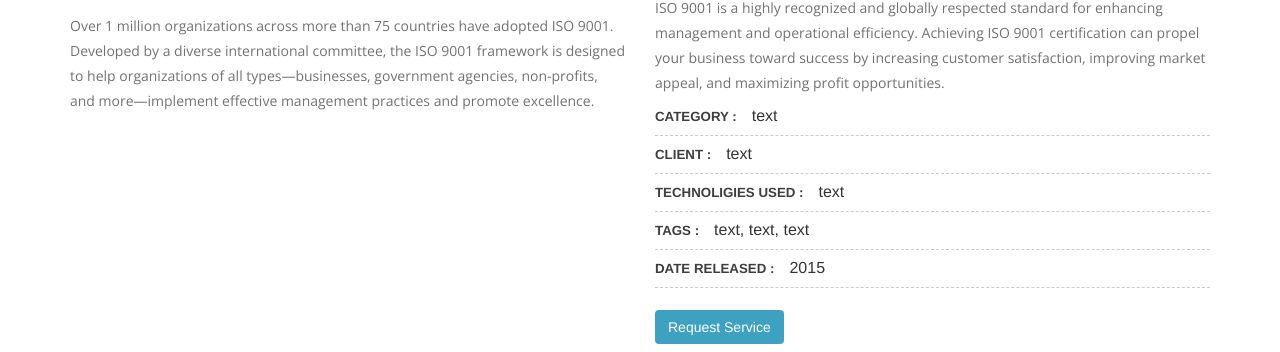
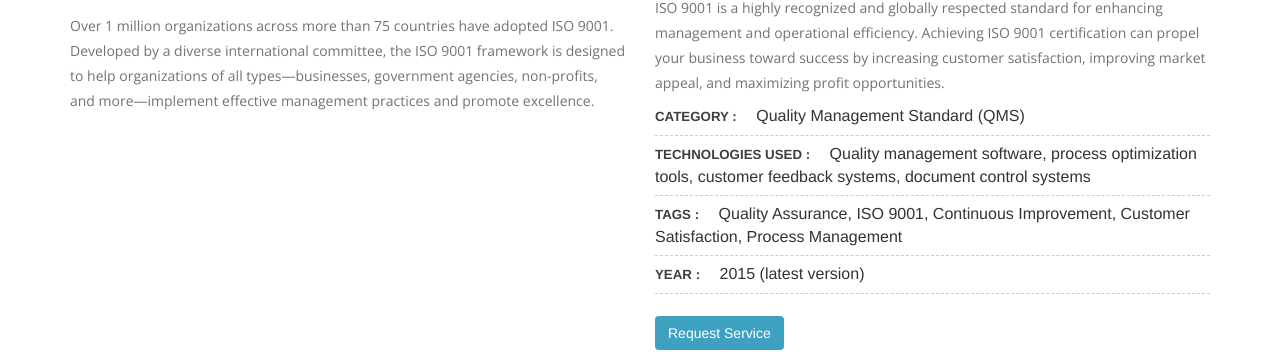
Before and after one commit to yusuf-quddus/RDESK, a React (Vite) app in the folder frontend/: page /compliance/ISO9001 in a window 1280 px wide. Shown: the part 401-753 px from the top of the page. Built offline with nearby package versions, Linux system fonts and the light colour scheme.

Commit message:
compliance tags

```diff
--- a/frontend/src/components/compliance/Compliance-Page.jsx
+++ b/frontend/src/components/compliance/Compliance-Page.jsx
@@ -37,11 +37,10 @@
           <h3 className="margin-bottom-15">Summary </h3>
                             <p>{iso.summary}</p>
 						<ul className="work-detail-list">
-							<li><span>Category :</span>text</li>
-							<li><span>Client :</span>text</li>
-							<li><span>Technoligies used :</span>text</li>
-                            <li><span>Tags :</span>text, text, text</li>
-							<li><span>Date released :</span>{iso.year}</li>
+                <li><span>Category :</span> {iso.facts.Category}</li>
+                <li><span>Technologies used :</span> {iso.facts["Technologies Used"]}</li>
+                <li><span>Tags :</span> {iso.facts.Tags}</li>
+                <li><span>Year :</span> {iso.facts.Year}</li>
 						</ul>
 
                         <a onClick={() => navigate(`/contact#request-service#compliance-services#${iso.name}`)} className="btn btn-blue">Request Service</a>
--- a/frontend/src/data/services.json
+++ b/frontend/src/data/services.json
@@ -39,13 +39,18 @@
     "Compliance Services": [
         {
             "name": "ISO 9001",
-            "subtitle": "Quality Management Standard",
             "acronym": "QMS",
             "summary": "ISO 9001 is a highly recognized and globally respected standard for enhancing management and operational efficiency. Achieving ISO 9001 certification can propel your business toward success by increasing customer satisfaction, improving market appeal, and maximizing profit opportunities.",
             "description": "Over 1 million organizations across more than 75 countries have adopted ISO 9001. Developed by a diverse international committee, the ISO 9001 framework is designed to help organizations of all types—businesses, government agencies, non-profits, and more—implement effective management practices and promote excellence.",
             "page-link": "/compliance/ISO9001",
             "image": "https://picsum.photos/200",
-            "year": "2015"
+            "facts":
+                {"Category":"Quality Management Standard (QMS)",
+                "Technologies Used":"Quality management software, process optimization tools, customer feedback systems, document control systems",
+                "Tags":"Quality Assurance, ISO 9001, Continuous Improvement, Customer Satisfaction, Process Management",
+                "Year": "2015 (latest version)"
+            }
+
         },
         {
             "name": "ISO 27001",
@@ -55,7 +60,14 @@
             "description":"Organizations should choose ISO 27001 because it serves as the gold standard for information security, showcasing their dedication to protecting sensitive data and building trust with customers and business partners. By adopting this standard, companies create a robust framework to shield against threats like cyberattacks, data breaches, and information misuse. This certification not only demonstrates compliance with international security practices but also positions organizations as reliable partners in a competitive market.\n\nISO 27001 supports organizations of any size by providing a systematic approach to managing all forms of information—digital, physical, or cloud-based. Additionally, it helps reduce costs through effective risk management and prevention measures. The certification ensures preparedness for potential security incidents and strengthens an organization’s ability to recover quickly, giving it a significant edge over competitors.",
             "page-link": "/compliance/ISO27001",
             "image": "https://picsum.photos/200",
-            "year": "2022"
+            "facts":
+                {
+                    "Category": "Information Security Management System (ISMS)",
+                    "Technologies Used": "Risk assessment tools, incident management systems, encryption software, access control mechanisms, audit and compliance software",
+                    "Tags": "Information Security, ISO 27001, Risk Management, Data Protection, Cybersecurity",
+                    "Year": "2022"
+                }
+
         },
         {
             "name": "ISO 14001",
@@ -65,7 +77,15 @@
             "description":"Organizations adopt ISO 14001 to demonstrate their commitment to sustainability and ethical environmental practices. This certification builds trust with customers and stakeholders by showing proactive measures to minimize environmental impact and comply with regulations. It enhances operational efficiency through systematic monitoring and controls while encouraging innovation in reducing waste and pollution.\n\nISO 14001 also supports long-term business stability by addressing potential environmental risks, reassuring employees and management of a forward-thinking approach. Overall, it positions businesses as leaders in environmental responsibility, creating a competitive advantage in a sustainability-focused market.",
             "page-link": "/compliance/ISO14001",
             "image": "https://picsum.photos/200",
-            "year": "2015"
+            "year": "2015",
+            "facts":{
+
+                    "Category": "Environmental Management Systems (EMS)",
+                    "Technologies Used": "Environmental monitoring tools, waste management systems, energy efficiency software, sustainability reporting tools, compliance management platforms",
+                    "Tags": "Environmental Management, ISO 14001, Sustainability, Pollution Reduction, Compliance",
+                    "Year": "2015"
+
+            }
         },
         {
             "name": "ISO 45001",
@@ -75,7 +95,14 @@
             "description": "Organizations should adopt ISO 45001 to prioritize the safety and welfare of employees, reducing workplace risks and fostering a culture of proactive health and safety management. Certification demonstrates compliance with global safety standards, building trust with stakeholders and enhancing organizational reputation. By identifying and addressing potential hazards, ISO 45001 helps minimize risks and prevent incidents, supporting a safer work environment.\n\nThe standard’s structured approach ensures continuous monitoring, reporting, and improvement, providing long-term benefits for both employees and the organization. With ISO 45001, businesses demonstrate a commitment to safety that aligns with modern expectations of workplace responsibility and care.",
             "page-link": "/compliance/ISO45001",
             "image": "https://picsum.photos/200",
-            "year": "2018"
+            "year": "2018",
+            "facts":
+            {
+                "Category": "Occupational Health & Safety Management Systems (OHSMS)",
+                "Technologies Used": "Safety management software, hazard assessment tools, incident reporting systems, employee training platforms, compliance tracking tools",
+                "Tags": "Health & Safety, ISO 45001, Workplace Safety, Risk Management, Employee Well-being",
+                "Year": "2018"
+            }
         },
         {
             "name": "ISO 17025",
@@ -85,7 +112,14 @@
             "description":"ISO 17025 accreditation demonstrates a laboratory's competence in delivering precise and consistent testing and calibration results, building confidence among clients and stakeholders.\n\nAs industries increasingly require this accreditation, complying with ISO 17025 ensures you remain competitive and retain valuable customers. Beyond external benefits, the standard promotes internal efficiencies, such as improved processes, consistent management practices, and cost savings through better planning. It also drives continual improvement and enhances employee commitment, fostering a culture of quality and reliability. In the long run, ISO 17025 not only safeguards your market position but also opens doors to new opportunities and increased business growth.",
             "page-link": "/compliance/ISO17025",
             "image": "https://picsum.photos/200",
-            "year": "2017"
+            "year": "2017",
+            "facts":{
+                "Category": "Competence of Testing & Calibration Laboratories",
+                "Technologies Used": "Laboratory management software, calibration tools, data analysis systems, quality control tools, compliance management platforms",
+                "Tags": "Testing Accuracy, ISO 17025, Calibration, Quality Assurance, Laboratory Standards",
+                "Year": "2017"
+            }
+
         },
         {
             "name": "ISO 13485",
@@ -95,7 +129,13 @@
             "description":"ISO 13485 certification is essential for medical device manufacturers aiming to demonstrate their commitment to maintaining high-quality products and meeting regulatory requirements across different regions. This standard provides a structured framework that ensures all aspects of manufacturing, from planning to product delivery, meet stringent quality controls and safety standards. Implementing ISO 13485 improves operational efficiency by promoting better planning, reduced non-conformances, and continuous improvement of processes. It also helps companies foster trust with customers and regulatory bodies, as many markets require ISO 13485 certification for market entry.\n\nFor businesses looking to expand internationally, the certification simplifies regulatory approval processes, opening doors to new markets. Beyond compliance, ISO 13485 can reduce marketing costs, as the certification itself serves as a powerful tool to attract customers. Ultimately, ISO 13485 enhances your company’s reputation, boosts customer loyalty, and improves supplier relationships, positioning you for sustained growth and success in the competitive medical device industry.",
             "page-link": "/compliance/ISO13485",
             "image": "https://picsum.photos/200",
-            "year": "2016"
+            "year": "2016",
+            "facts":{
+                "Category": "Medical Devices Quality Management Systems (MDQMS)",
+                "Technologies Used": "Quality management software, regulatory compliance tools, risk management platforms, supplier quality systems, document control systems",
+                "Tags": "Medical Devices, ISO 13485, Quality Assurance, Regulatory Compliance, Customer Satisfaction",
+                "Year": "2016"
+            }
         },
         {
             "name": "ISO 20000",
@@ -105,7 +145,13 @@
             "description":"ISO 20000 certification offers IT service providers a clear advantage by demonstrating their commitment to delivering consistent, high-quality services that align with global standards. By adopting this standard, companies ensure that their IT service management systems are structured, efficient, and fully aligned with industry best practices. It fosters better control over service delivery, helping businesses improve processes and achieve higher levels of customer satisfaction. For customers, ISO 20000 certification reassures them that their service provider adheres to internationally recognized quality standards, leading to more trust and confidence in the services offered.\n\nAdditionally, the certification helps organizations manage external service providers more effectively, reduce supplier audits, and streamline operations, ultimately driving greater business efficiency and long-term growth.",
             "page-link": "/compliance/ISO20000",
             "image": "https://picsum.photos/200",
-            "year": "2019"
+            "year": "2019",
+            "facts":{
+                "Category": "IT Service Management Systems (SMS)",
+                "Technologies Used": "IT service management tools, incident tracking systems, change management platforms, service desk software, performance monitoring tools",
+                "Tags": "ITSM, ISO 20000, Service Quality, ITIL, Customer Satisfaction",
+                "Year": "2019"
+            }
         },
         {
             "name": "ISO 31000",
@@ -115,7 +161,14 @@
             "description": "ISO 31000 is essential for organizations looking to strengthen their risk management practices in a proactive and systematic way. By following the guidelines set out in the standard, businesses can identify risks early and take steps to mitigate their impact, preventing financial losses, reputational damage, and other negative consequences.\n\nThe standard emphasizes a comprehensive, inclusive approach to risk management, involving stakeholders at all levels, which fosters a culture of shared responsibility and decision-making. Although ISO 31000 does not offer certification, implementing its principles helps organizations build resilience, improve stakeholder confidence, and better navigate uncertainties. Integrating effective risk management practices allows businesses to not only avoid significant losses but also enhance their ability to seize opportunities with greater confidence.",
             "page-link": "/compliance/ISO31000",
             "image": "https://picsum.photos/200",
-            "year": "2019"
+            "year": "2019",
+            "facts":{
+                "Category": "Risk Management",
+                "Technologies Used": "Risk assessment tools, data analytics platforms, decision support systems, compliance management software, incident tracking systems",
+                "Tags": "Risk Management, ISO 31000, Resilience, Risk Mitigation, Stakeholder Confidence",
+                "Year": "2019"
+            }
+
         }
     ],
     "Office / Other Services":{
```
